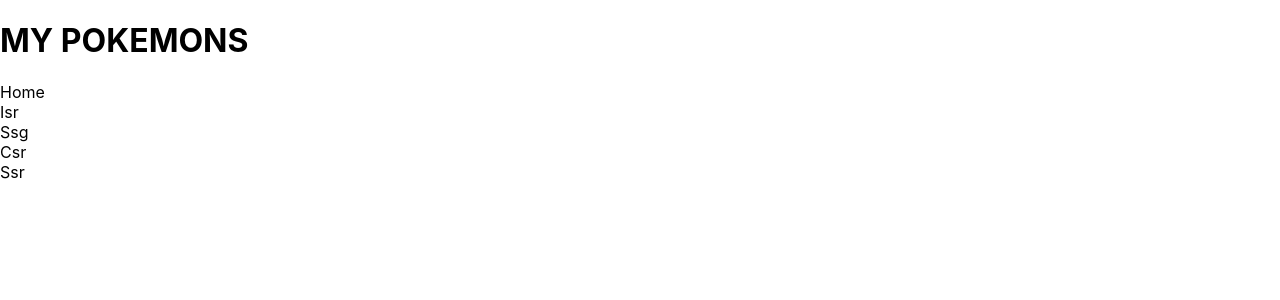
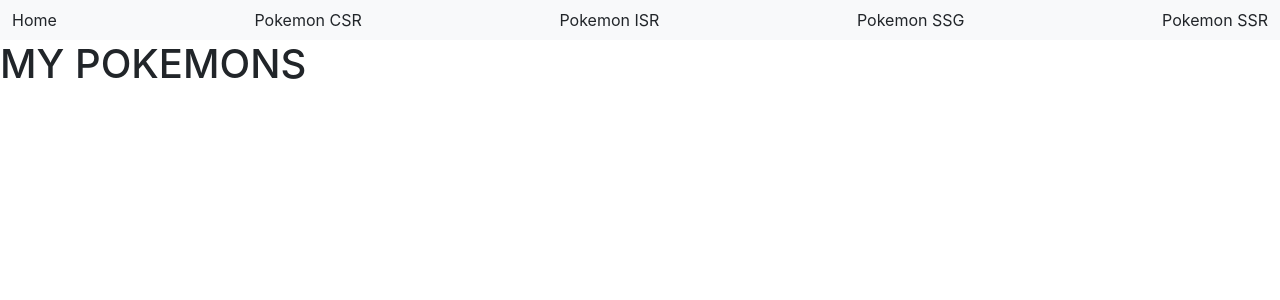
Before and after one commit to osussj/nextpokemon, a Next.js app: page / in a window 1280 px wide. Shown: the top 300 px of the page. Built offline with nearby package versions, Linux system fonts and the light colour scheme.

Commit message:
Added boostrap to the project

```diff
--- a/package.json
+++ b/package.json
@@ -8,6 +8,7 @@
     "lint": "next lint"
   },
   "dependencies": {
+    "bootstrap": "^5.1.3",
     "next": "12.0.4",
     "react": "17.0.2",
     "react-dom": "17.0.2"
--- a/pages/_app.js
+++ b/pages/_app.js
@@ -1,7 +1,32 @@
-import '../styles/globals.css'
+import "bootstrap/dist/css/bootstrap.css";
+import "../styles/globals.css";
+import Link from "next/link";
 
 function MyApp({ Component, pageProps }) {
-  return <Component {...pageProps} />
+  return (
+    <>
+      <nav className="navbar navbar-expand-lg navbar-light  bg-light">
+        <div className="container-fluid">
+          <Link href="/">
+            <a>Home</a>
+          </Link>
+          <Link href="/pokemons/">
+            <a>Pokemon CSR</a>
+          </Link>
+          <Link href="/mypokemons/isr">
+            <a>Pokemon ISR</a>
+          </Link>
+          <Link href="/mypokemons/ssg">
+            <a>Pokemon SSG</a>
+          </Link>
+          <Link href="/mypokemons/ssr">
+            <a>Pokemon SSR</a>
+          </Link>
+        </div>
+      </nav>
+      <Component {...pageProps} />
+    </>
+  );
 }
 
-export default MyApp
+export default MyApp;
--- a/pages/index.js
+++ b/pages/index.js
@@ -4,33 +4,6 @@
   return (
     <>
       <h1>MY POKEMONS</h1>
-      <nav>
-        <div>
-          <Link href="/">
-            <a>Home</a>
-          </Link>
-        </div>
-        <div>
-          <Link href="/mypokemons/isr">
-            <a>Isr</a>
-          </Link>
-        </div>
-        <div>
-          <Link href="/mypokemons/ssg">
-            <a>Ssg</a>
-          </Link>
-        </div>
-        <div>
-          <Link href="/pokemons/">
-            <a>Csr</a>
-          </Link>
-        </div>
-        <div>
-          <Link href="/mypokemons/ssr">
-            <a>Ssr</a>
-          </Link>
-        </div>
-      </nav>
     </>
   );
 }
```
Also changed, not shown: pages/mypokemons/isr/index.js (+6 -4 lines), pages/mypokemons/ssg/index.js (+5 -3 lines), pages/mypokemons/ssr/index.js (+5 -3 lines), pages/pokemons/index.js (+8 -2 lines), 1 other file (tests, documents, lock files or other folders).
